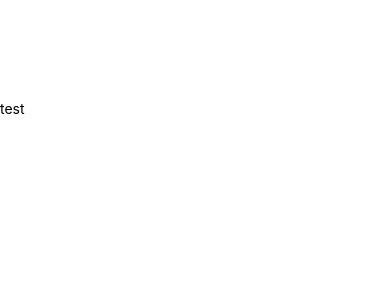
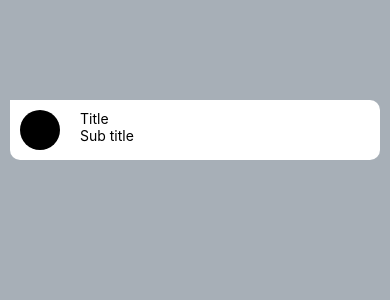
Before and after one commit to krisnasudiatmika/pemrograman-mobile, a React Native app: screen / in a window 390 px wide. Shown: the top 300 px of the page. Built offline with nearby package versions, Linux system fonts and the light colour scheme.

Commit message:
create list component

```diff
--- /dev/null
+++ b/Components/ListComponent/index.jsx
@@ -0,0 +1,40 @@
+import { View, Text, StyleSheet } from 'react-native'
+
+const ListComponent = () => {
+    return (
+        <View style={styles.wrapper}>
+            <View style={styles.imageContainer}>
+                <Text>m</Text>
+            </View>
+            <View>
+                <Text>Title</Text>
+                <Text>Sub title</Text>
+            </View>
+        </View>
+    )
+}
+
+
+export default ListComponent
+
+const styles = StyleSheet.create({
+    wrapper: {
+        flexDirection: 'row',
+        backgroundColor: '#fff',
+        borderTopRightRadius: 10,
+        borderBottomEndRadius: 10,
+        borderBottomLeftRadius: 10,
+        marginHorizontal: 10,
+        paddingHorizontal: 10,
+        paddingVertical: 10
+    },
+    imageContainer: {
+        height: 40,
+        width: 40,
+        backgroundColor: '#000',
+        borderRadius: 100,
+        justifyContent: 'center',
+        alignItems: 'center',
+        marginRight: 20
+    }
+})
--- a/Components/pages/index.jsx
+++ b/Components/pages/index.jsx
@@ -1,9 +1,10 @@
 import { View, Text, StyleSheet } from 'react-native'
+import ListComponent from '../ListComponent'
 
 const IndexPage = () => {
     return (
         <View style={styles.container}>
-            <Text>test</Text>
+            <ListComponent />
         </View>
     )
 }
@@ -12,6 +13,8 @@ export default IndexPage
 
 const styles = StyleSheet.create({
     container: {
-        paddingTop: 100
+        paddingTop: 100,
+        backgroundColor: '#4567',
+        flex: 1
     }
 })
```
